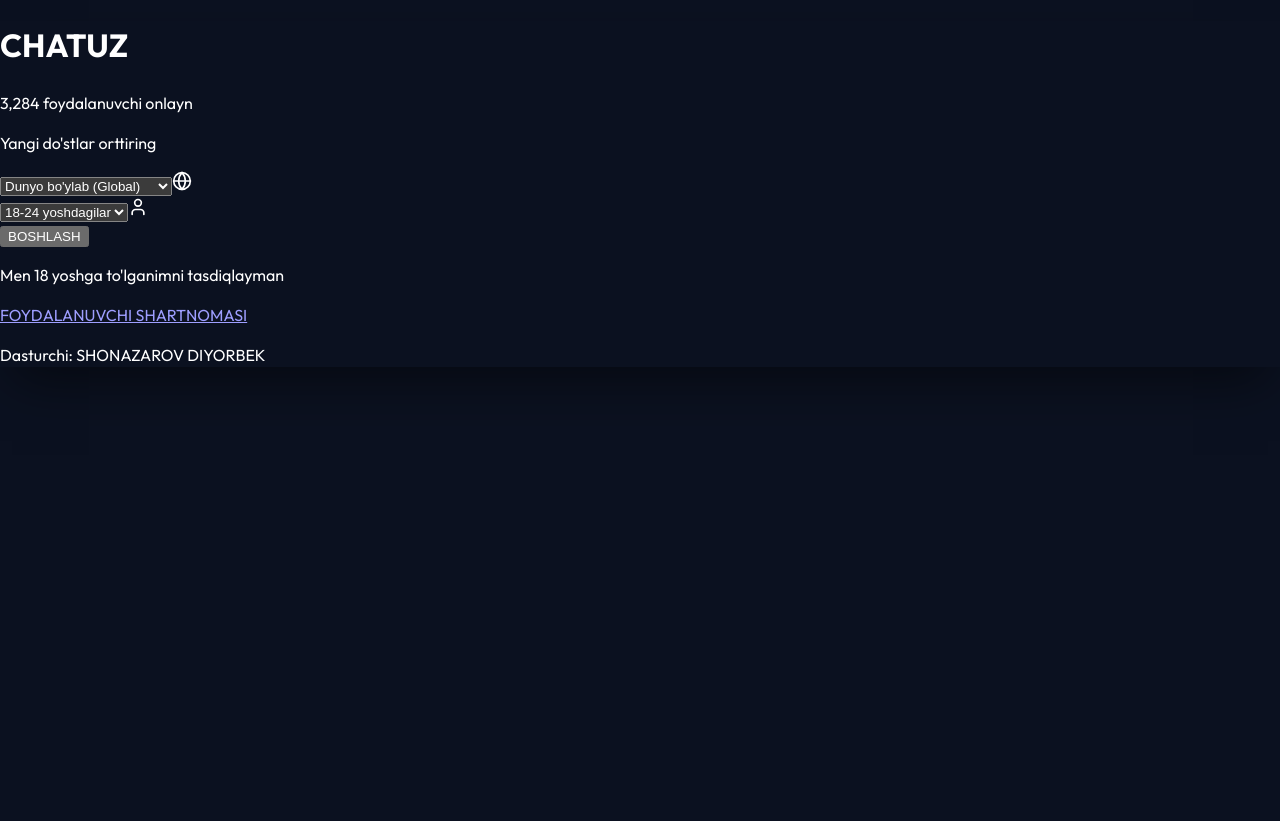
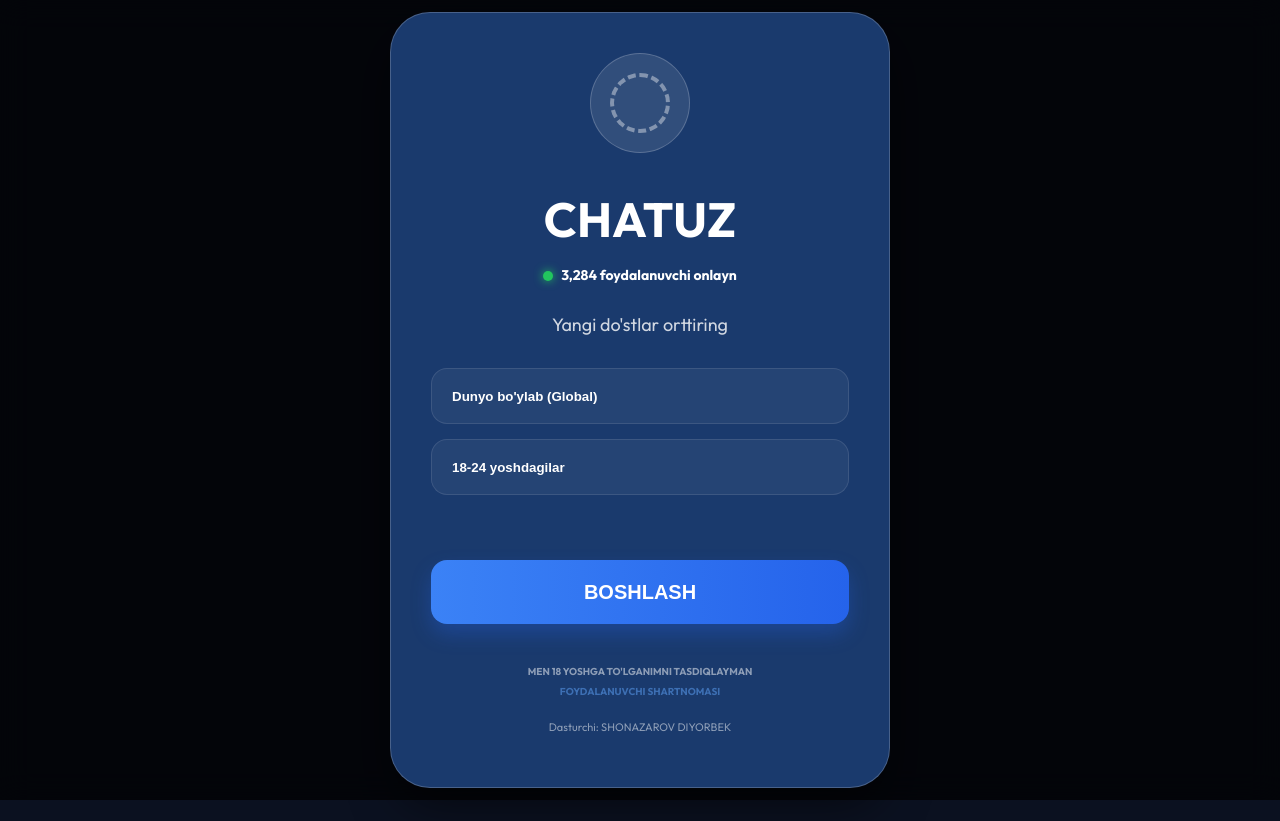
Before and after one commit to diyorrr000/CHATUZ, a React (Vite) app in the folder frontend/: page / in a window 1280 px wide. After the commit the page ends 800 px from the top, so only its background shows below. Built offline with nearby package versions, Linux system fonts and the light colour scheme.

Commit message:
Fix: UI layout by removing Tailwind classes and adding custom CSS

```diff
--- a/frontend/src/components/AgeConfirmation.tsx
+++ b/frontend/src/components/AgeConfirmation.tsx
@@ -1,6 +1,5 @@
 import React, { useState } from 'react';
 import { motion } from 'framer-motion';
-import { Globe, User } from 'lucide-react';
 
 interface UserData {
     age: string;
@@ -23,50 +22,32 @@ const AgeConfirmation: React.FC<AgeConfirmationProps> = ({ onConfirm }) => {
     const [age, setAge] = useState(ageRanges[0]);
     const [country, setCountry] = useState("Dunyo bo'ylab (Global)");
 
-    // Random mock online user count
-    const onlineCount = "3,284";
-
     return (
-        <div className="fixed inset-0 z-[9999] flex items-center justify-center bg-black/60 backdrop-blur-xl p-4">
+        <div className="landing-overlay">
             <motion.div
                 initial={{ scale: 0.9, opacity: 0 }}
                 animate={{ scale: 1, opacity: 1 }}
-                className="relative max-w-lg w-full bg-[#1a3a6d]/90 backdrop-blur-2xl rounded-[40px] p-10 border border-white/20 shadow-2xl text-center overflow-hidden"
-                style={{ boxShadow: '0 25px 50px -12px rgba(0, 0, 0, 0.5)' }}
+                className="landing-card"
             >
-                {/* Background Decorative Circles */}
-                <div className="absolute -top-20 -left-20 w-64 h-64 bg-indigo-500/20 rounded-full blur-3xl"></div>
-                <div className="absolute -bottom-20 -right-20 w-64 h-64 bg-purple-500/20 rounded-full blur-3xl"></div>
-
                 {/* Logo Section */}
-                <div className="relative mb-8 flex justify-center">
-                    <div className="w-24 h-24 bg-white/10 rounded-full flex items-center justify-center border border-white/20">
-                        <div className="w-16 h-16 border-4 border-dashed border-white/40 rounded-full flex items-center justify-center animate-[spin_10s_linear_infinite]">
-                            <div className="w-3 h-3 bg-white rounded-full absolute top-1"></div>
-                            <div className="w-3 h-3 bg-white rounded-full absolute bottom-1"></div>
-                            <div className="w-3 h-3 bg-white rounded-full absolute left-1"></div>
-                            <div className="w-3 h-3 bg-white rounded-full absolute right-1"></div>
-                            <div className="w-2 h-2 bg-white/20 rounded-full"></div>
-                        </div>
-                    </div>
+                <div className="landing-logo">
+                    <div style={{ width: '60px', height: '60px', border: '4px dashed rgba(255,255,255,0.4)', borderRadius: '50%', animation: 'spin 10s linear infinite' }}></div>
                 </div>
 
-                {/* Title & Info */}
-                <h1 className="text-5xl font-black text-white mb-2 tracking-tight">CHATUZ</h1>
-                <div className="flex items-center justify-center gap-2 mb-8">
-                    <div className="w-2 h-2 bg-green-500 rounded-full animate-pulse shadow-[0_0_8px_#22c55e]"></div>
-                    <span className="text-sm font-bold text-white/80">{onlineCount} foydalanuvchi onlayn</span>
+                <h1 style={{ fontSize: '48px', fontWeight: '900', margin: '0 0 10px' }}>CHATUZ</h1>
+
+                <div className="online-status">
+                    <div className="online-dot"></div>
+                    <span>3,284 foydalanuvchi onlayn</span>
                 </div>
 
-                <p className="text-xl font-medium text-white mb-8">Yangi do'stlar orttiring</p>
+                <p style={{ fontSize: '18px', fontWeight: '500', marginBottom: '30px', opacity: 0.8 }}>Yangi do'stlar orttiring</p>
 
-                {/* Form Controls */}
-                <div className="space-y-4 mb-10">
-                    <div className="relative">
+                <div style={{ marginBottom: '30px' }}>
                     <select
                         value={country}
                         onChange={(e) => setCountry(e.target.value)}
-                            className="w-full h-14 bg-white/5 border border-white/10 rounded-2xl px-12 text-white font-semibold appearance-none focus:bg-white/10 transition-all cursor-pointer"
+                        className="input-select"
                     >
                         {countryGroups.map(group => (
                             <optgroup key={group.label} label={group.label}>
@@ -74,39 +55,31 @@ const AgeConfirmation: React.FC<AgeConfirmationProps> = ({ onConfirm }) => {
                             </optgroup>
                         ))}
                     </select>
-                        <Globe className="absolute left-4 top-1/2 -translate-y-1/2 text-white/40" size={20} />
-                    </div>
 
-                    <div className="relative">
                     <select
                         value={age}
                         onChange={(e) => setAge(e.target.value)}
-                            className="w-full h-14 bg-white/5 border border-white/10 rounded-2xl px-12 text-white font-semibold appearance-none focus:bg-white/10 transition-all cursor-pointer"
+                        className="input-select"
                     >
                         {ageRanges.map(a => <option key={a} value={a}>{a} yoshdagilar</option>)}
                     </select>
-                        <User className="absolute left-4 top-1/2 -translate-y-1/2 text-white/40" size={20} />
-                    </div>
                 </div>
 
-                {/* Start Button */}
                 <button
                     onClick={() => onConfirm({ age, country })}
-                    className="w-full h-16 bg-gradient-to-r from-blue-500 to-blue-600 hover:from-blue-400 hover:to-blue-500 text-white font-black text-xl rounded-2xl shadow-xl shadow-blue-500/20 transform transition-all active:scale-95 mb-6"
+                    className="btn-start"
                 >
                     BOSHLASH
                 </button>
 
-                {/* Footer */}
-                <div className="space-y-2">
-                    <p className="text-[10px] text-white/40 uppercase tracking-widest font-bold">
+                <div style={{ marginTop: '20px', opacity: 0.5, fontSize: '10px' }}>
+                    <p style={{ fontWeight: 'bold', textTransform: 'uppercase', marginBottom: '5px' }}>
                         Men 18 yoshga to'lganimni tasdiqlayman
                     </p>
-                    <div className="flex justify-center gap-4 text-[10px] text-blue-400 font-bold">
-                        <a href="#" className="hover:text-blue-300">FOYDALANUVCHI SHARTNOMASI</a>
-                    </div>
-                    <p className="text-[11px] text-white/30 font-medium mt-4">
-                        Dasturchi: <span className="text-white/50">SHONAZAROV DIYORBEK</span>
+                    <a href="#" style={{ color: '#60a5fa', textDecoration: 'none', fontWeight: 'bold' }}>FOYDALANUVCHI SHARTNOMASI</a>
+
+                    <p style={{ marginTop: '20px', fontSize: '11px' }}>
+                        Dasturchi: <span style={{ opacity: 1 }}>SHONAZAROV DIYORBEK</span>
                     </p>
                 </div>
             </motion.div>
--- a/frontend/src/index.css
+++ b/frontend/src/index.css
@@ -23,64 +23,292 @@ body {
   box-sizing: border-box;
 }
 
-.glass {
-  background: rgba(255, 255, 255, 0.03);
-  backdrop-filter: blur(20px);
-  border: 1px solid rgba(255, 255, 255, 0.08);
-  border-radius: 24px;
+/* Base Utilities to replace Tailwind */
+.fixed {
+  position: fixed;
 }
 
-/* Chatruletka Style Control Blocks */
-.control-block {
-  background: #1e3a8a;
-  /* Navy Blue */
+.inset-0 {
+  top: 0;
+  right: 0;
+  bottom: 0;
+  left: 0;
+}
+
+.z-50 {
+  z-index: 50;
+}
+
+.flex {
+  display: flex;
+}
+
+.flex-col {
+  flex-direction: column;
+}
+
+.items-center {
+  align-items: center;
+}
+
+.justify-center {
+  justify-content: center;
+}
+
+.text-center {
+  text-align: center;
+}
+
+.relative {
+  position: relative;
+}
+
+.absolute {
+  position: absolute;
+}
+
+.w-full {
+  width: 100%;
+}
+
+.h-full {
+  height: 100%;
+}
+
+.max-w-lg {
+  max-width: 32rem;
+}
+
+.mb-2 {
+  margin-bottom: 0.5rem;
+}
+
+.mb-4 {
+  margin-bottom: 1rem;
+}
+
+.mb-6 {
+  margin-bottom: 1.5rem;
+}
+
+.mb-8 {
+  margin-bottom: 2rem;
+}
+
+.mb-10 {
+  margin-bottom: 2.5rem;
+}
+
+.mt-4 {
+  margin-top: 1rem;
+}
+
+.gap-2 {
+  gap: 0.5rem;
+}
+
+.gap-4 {
+  gap: 1rem;
+}
+
+.p-4 {
+  padding: 1rem;
+}
+
+.p-10 {
+  padding: 2.5rem;
+}
+
+.bg-black-60 {
+  background-color: rgba(0, 0, 0, 0.6);
+}
+
+.backdrop-blur-xl {
+  backdrop-filter: blur(24px);
+}
+
+.backdrop-blur-2xl {
+  backdrop-filter: blur(40px);
+}
+
+.rounded-2xl {
+  border-radius: 1rem;
+}
+
+.rounded-40 {
+  border-radius: 40px;
+}
+
+.border {
+  border: 1px solid rgba(255, 255, 255, 0.1);
+}
+
+.border-white-20 {
+  border-color: rgba(255, 255, 255, 0.2);
+}
+
+.shadow-2xl {
+  box-shadow: 0 25px 50px -12px rgba(0, 0, 0, 0.5);
+}
+
+.text-5xl {
+  font-size: 3rem;
+}
+
+.font-black {
+  font-weight: 900;
+}
+
+.font-bold {
+  font-weight: 700;
+}
+
+.font-medium {
+  font-weight: 500;
+}
+
+.text-white {
+  color: #ffffff;
+}
+
+.text-white-80 {
+  color: rgba(255, 255, 255, 0.8);
+}
+
+.text-white-40 {
+  color: rgba(255, 255, 255, 0.4);
+}
+
+.text-white-30 {
+  color: rgba(255, 255, 255, 0.3);
+}
+
+.text-blue-400 {
+  color: #60a5fa;
+}
+
+.text-sm {
+  font-size: 0.875rem;
+}
+
+.text-xs {
+  font-size: 0.75rem;
+}
+
+.tracking-tight {
+  letter-spacing: -0.025em;
+}
+
+.tracking-widest {
+  letter-spacing: 0.1em;
+}
+
+.uppercase {
+  text-transform: uppercase;
+}
+
+/* Landing Page Specific Styles */
+.landing-overlay {
+  position: fixed;
+  inset: 0;
+  z-index: 9999;
+  display: flex;
+  align-items: center;
+  justify-content: center;
+  background-color: rgba(0, 0, 0, 0.7);
+  backdrop-filter: blur(15px);
+}
+
+.landing-card {
+  position: relative;
+  max-width: 500px;
+  width: 90%;
+  background: #1a3a6d;
+  /* Navy Blue background */
+  border-radius: 40px;
+  padding: 40px;
+  border: 1px solid rgba(255, 255, 255, 0.2);
+  text-align: center;
+  box-shadow: 0 25px 50px -12px rgba(0, 0, 0, 0.6);
+  color: white;
+}
+
+.landing-logo {
+  width: 100px;
   height: 100px;
-  border-radius: 20px;
+  background: rgba(255, 255, 255, 0.1);
+  border-radius: 50%;
+  margin: 0 auto 30px;
   display: flex;
-  flex-direction: column;
+  align-items: center;
+  justify-content: center;
+  border: 1px solid rgba(255, 255, 255, 0.2);
+}
+
+.online-status {
+  display: flex;
   align-items: center;
   justify-content: center;
   gap: 8px;
-  border: 1px solid rgba(255, 255, 255, 0.1);
-  cursor: pointer;
-  transition: all 0.2s;
-  min-width: 120px;
-  user-select: none;
+  margin-bottom: 25px;
+  font-weight: 700;
+  font-size: 14px;
 }
 
-.control-block:hover {
-  background: #1d4ed8;
-  transform: translateY(-2px);
+.online-dot {
+  width: 10px;
+  height: 10px;
+  background: #22c55e;
+  border-radius: 50%;
+  box-shadow: 0 0 10px #22c55e;
 }
 
-.control-block:active {
+.input-select {
+  width: 100%;
+  height: 56px;
+  background: rgba(255, 255, 255, 0.05);
+  border: 1px solid rgba(255, 255, 255, 0.1);
+  border-radius: 16px;
+  color: white;
+  padding: 0 20px;
+  font-weight: 600;
+  margin-bottom: 15px;
+  outline: none;
+  cursor: pointer;
+  appearance: none;
+}
+
+.input-select:focus {
+  background: rgba(255, 255, 255, 0.1);
+  border-color: rgba(255, 255, 255, 0.3);
+}
+
+.btn-start {
+  width: 100%;
+  height: 64px;
+  background: linear-gradient(to right, #3b82f6, #2563eb);
+  color: white;
+  border: none;
+  border-radius: 16px;
+  font-size: 20px;
+  font-weight: 900;
+  cursor: pointer;
+  margin-top: 20px;
+  margin-bottom: 20px;
+  box-shadow: 0 10px 20px rgba(37, 99, 235, 0.3);
+  transition: all 0.2s;
+}
+
+.btn-start:hover {
+  transform: translateY(-2px);
+  filter: brightness(1.1);
+}
+
+.btn-start:active {
   transform: translateY(0);
 }
 
-.control-block.active {
-  background: #2563eb;
-  border-color: #60a5fa;
-  box-shadow: 0 0 15px rgba(37, 99, 235, 0.4);
-}
-
-.control-block.disabled {
-  background: #1e293b;
-  opacity: 0.6;
-  cursor: not-allowed;
-}
-
-.control-block span {
-  font-size: 14px;
-  font-weight: 700;
-  color: rgba(255, 255, 255, 0.8);
-  text-transform: uppercase;
-  letter-spacing: 0.5px;
-}
-
-.control-block .icon {
-  color: #ffffff;
-}
-
+/* App Main Styles */
 .video-grid {
   display: flex;
   gap: 12px;
@@ -94,7 +322,6 @@ body {
   border-radius: 12px;
   overflow: hidden;
   position: relative;
-  border: 2px solid rgba(255, 255, 255, 0.05);
 }
 
 .video-box video {
@@ -103,29 +330,20 @@ body {
   object-fit: cover;
 }
 
-.mirror {
-  transform: scaleX(-1);
-}
-
 .badge {
   position: absolute;
   top: 15px;
   left: 15px;
   background: rgba(0, 0, 0, 0.5);
-  backdrop-filter: blur(10px);
   padding: 4px 12px;
   border-radius: 8px;
   font-size: 11px;
   font-weight: 800;
-  color: #fff;
   z-index: 5;
-  text-transform: uppercase;
-  letter-spacing: 1px;
 }
 
-/* Bottom Panel */
 .bottom-panel {
-  position: absolute;
+  position: fixed;
   bottom: 0;
   left: 0;
   right: 0;
@@ -136,45 +354,29 @@ body {
   justify-content: space-between;
   padding: 0 20px;
   border-top: 1px solid rgba(255, 255, 255, 0.1);
-  gap: 15px;
 }
 
-.main-controls {
+.control-block {
+  background: #1e3a8a;
+  height: 100px;
+  border-radius: 20px;
   display: flex;
-  gap: 12px;
-}
-
-.chat-input-area {
-  flex: 1;
-  max-width: 600px;
-  background: #1f2937;
-  border-radius: 15px;
-  height: 50px;
-  display: flex;
+  flex-direction: column;
   align-items: center;
-  padding: 0 15px;
+  justify-content: center;
+  gap: 8px;
+  min-width: 110px;
+  cursor: pointer;
   border: 1px solid rgba(255, 255, 255, 0.1);
 }
 
-.chat-input-area input {
-  background: transparent;
-  border: none;
-  color: white;
-  flex: 1;
-  outline: none;
-  font-size: 14px;
+.control-block.active {
+  background: #2563eb;
+  box-shadow: 0 0 15px rgba(37, 99, 235, 0.4);
 }
 
-@keyframes spin {
-  from {
-    transform: rotate(0deg);
-  }
-
-  to {
-    transform: rotate(360deg);
-  }
+.control-block span {
+  font-size: 12px;
+  font-weight: 700;
+  text-transform: uppercase;
 }
-
-.animate-spin {
-  animation: spin 1s linear infinite;
-}
```
Lines whose indentation alone changed are shown as unchanged.
